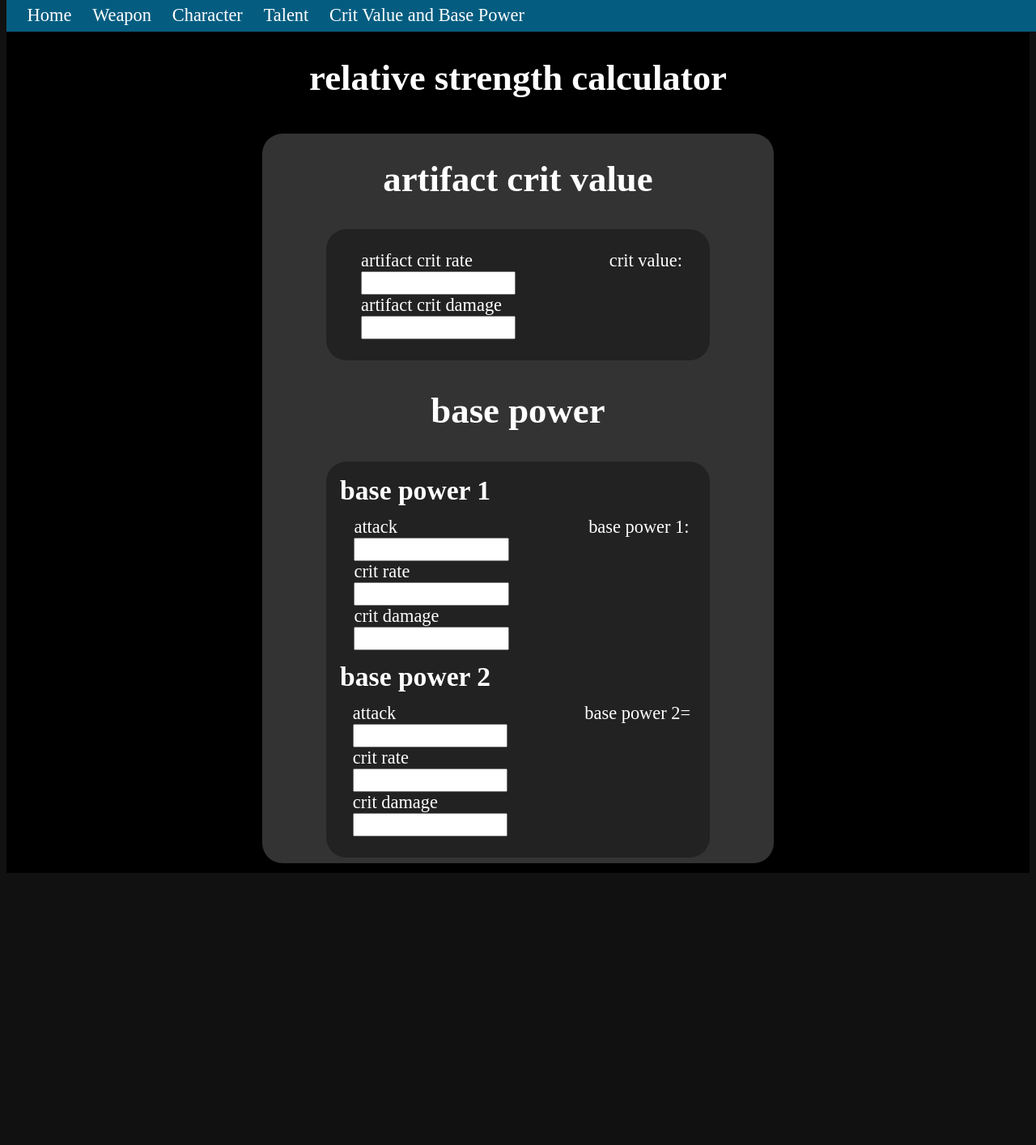
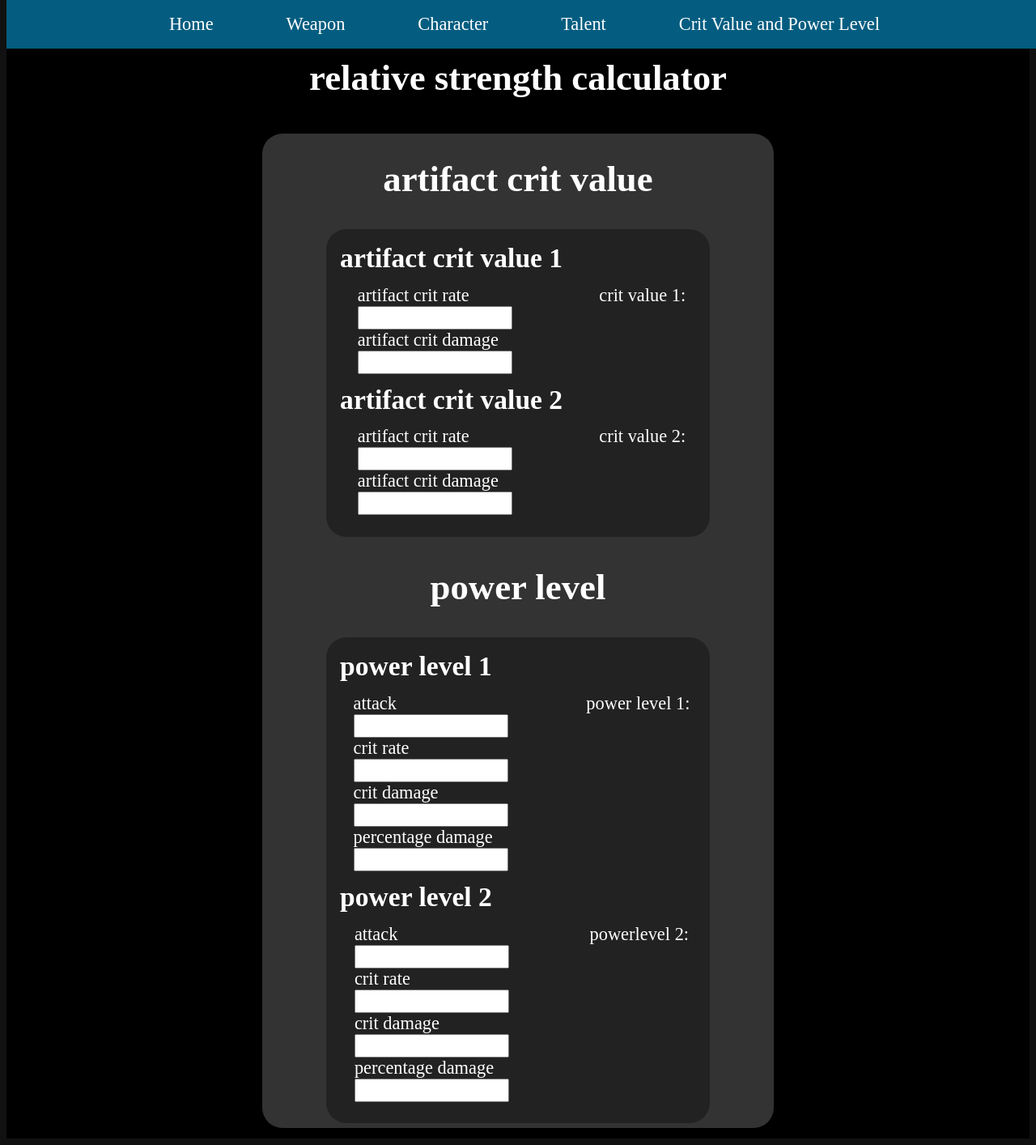
Before and after one commit to pongpwner/genshin-calculator, a React (Create React App) app: page /cv-base-power in a window 1280 px wide. Shown: the whole page at 81% size. Before the commit the page ends 1086 px from the top, so only its background shows below. Built offline with nearby package versions, Linux system fonts and the light colour scheme; the HTML template or start-up script is replaced by a standard one.

Commit message:
changed header, added cv2 for comparison purposes

```diff
--- a/src/components/header/header.component.jsx
+++ b/src/components/header/header.component.jsx
@@ -3,18 +3,28 @@ import "./header.styles.css";
 import { Link } from "react-router-dom";
 
 const Header = () => (
-  <div className="header">
-    <div
+  <header className="header">
+    <ul
       className="container
       "
     >
-      <Link to="/">Home</Link>
-      <Link to="/weapon">Weapon</Link>
-      <Link to="/character">Character</Link>
-      <Link to="/talent">Talent</Link>
-      <Link to="cv-base-power">Crit Value and Base Power</Link>
-    </div>
-  </div>
+      <li>
+        <Link to="/">Home</Link>
+      </li>
+      <li>
+        <Link to="/weapon">Weapon</Link>
+      </li>
+      <li>
+        <Link to="/character">Character</Link>
+      </li>
+      <li>
+        <Link to="/talent">Talent</Link>
+      </li>
+      <li>
+        <Link to="/cv-base-power">Crit Value and Power Level</Link>
+      </li>
+    </ul>
+  </header>
 );
 
 export default Header;
--- a/src/components/header/header.styles.css
+++ b/src/components/header/header.styles.css
@@ -1,19 +1,29 @@
 .header {
   display: flex;
   width: 100vw;
-  padding: 0.5%;
   position: absolute;
+  justify-content: center;
   top: 0;
   background-color: #045d80;
-  padding: 0.5% 2% 0.5% 2%;
+  height: 60px;
 }
 
 .container {
-  width: 50%;
+  width: 70%;
+  margin: 0;
+  padding: 0;
+  list-style-type: none;
   display: flex;
   justify-content: space-between;
+  align-items: center;
+}
+.container li {
+  padding: 1%;
 }
 a {
   text-decoration: none;
   color: white;
 }
+a:hover {
+  border-bottom: 2px solid white;
+}
--- a/src/components/talent-input/talent-input.component.jsx
+++ b/src/components/talent-input/talent-input.component.jsx
@@ -1,4 +1,4 @@
-import React from "react";
+import React, { useEffect } from "react";
 import FormInput from "../form-input/form-input.component";
 import FormDropdown from "../form-dropdown/form-dropdown.component";
 import CustomButton from "../custom-button/custom-button.component";
@@ -44,30 +44,38 @@ const TalentInput = ({
   greenTalent,
   blueTalent,
   purpleTalent,
-
-  greenTalentNeeded,
-  blueTalentNeeded,
-  purpleTalentNeeded,
-  moraNeeded,
   mora,
   commonMaterialWhite,
-  commonMaterialWhiteNeeded,
   commonMaterialGreen,
-  commonMaterialGreenNeeded,
   commonMaterialBlue,
-  commonMaterialBlueNeeded,
   bossMaterial,
-  bossMaterialNeeded,
   crown,
-  crownNeeded,
   handleSubmit,
   handleChange,
 }) => {
-  //   const handleChange = (event) => {
-  //     const { name, value } = event.target;
-  //     this.setState({ [name]: value });
-  //   };
-  console.log(greenTalent);
+  useEffect(
+    handleSubmit,
+
+    [
+      attackLv,
+      skillLv,
+      burstLv,
+      currentAttackLv,
+      currentSkillLv,
+      currentBurstLv,
+      greenTalent,
+      blueTalent,
+      purpleTalent,
+      mora,
+      commonMaterialWhite,
+      commonMaterialGreen,
+      commonMaterialBlue,
+      bossMaterial,
+      crown,
+      handleSubmit,
+    ]
+  );
+  console.log(skillLv);
   return (
     <div className="talent-input">
       <div className="input-container">
@@ -247,9 +255,6 @@ const TalentInput = ({
             />
           </div>
         </div>
-        <CustomButton onClick={handleSubmit} center>
-          Submit
-        </CustomButton>
       </div>
     </div>
   );
@@ -263,10 +268,10 @@ const mapStateToProps = (state) => ({
   selectPurpleTalentNeeded: selectPurpleTalentNeeded(state),
   moraNeeded: selectMoraNeeded(state),
   talentLv: selectTalentLv(state),
-  atkLv: selectAttackLv(state),
+  attackLv: selectAttackLv(state),
   skillLv: selectSkillLv(state),
   burstLv: selectBurstLv(state),
-  currentAtkLv: selectCurrentAttackLv(state),
+  currentAttackLv: selectCurrentAttackLv(state),
   currentSkillLv: selectCurrentSkillLv(state),
   currentBurstLv: selectCurrentBurstLv(state),
   commonMaterialWhite: selectCommonMaterialWhite(state),
--- a/src/components/weapon-input/weapon-input.component.jsx
+++ b/src/components/weapon-input/weapon-input.component.jsx
@@ -1,4 +1,4 @@
-import React from "react";
+import React, { useEffect } from "react";
 import "./weapon-input.styles.css";
 import FormDropdown from "../form-dropdown/form-dropdown.component";
 import CustomButton from "../custom-button/custom-button.component";
@@ -35,7 +35,30 @@ const WeaponInput = ({
   mora,
   handleSubmit,
   handleCurrentLevel,
-}) => (
+}) => {
+  useEffect(handleSubmit, [
+    rarity,
+    currentLevel,
+    currentRadioButton,
+    desiredLevel,
+    desiredRadioButton,
+    domainMaterialGreen,
+    domainMaterialBlue,
+    domainMaterialPurple,
+    domainMaterialOrange,
+    eliteMaterialGreen,
+    eliteMaterialBlue,
+    eliteMaterialPurple,
+    commonMaterialWhite,
+    commonMaterialGreen,
+    commonMaterialBlue,
+    whiteOre,
+    greenOre,
+    blueOre,
+    mora,
+    handleSubmit,
+  ]);
+  return (
     <div className="weapon-input">
       <div className="input-container">
         <div className="material-input-container">
@@ -129,7 +152,7 @@ const WeaponInput = ({
             rel="noopener noreferrer"
             href="https://genshin.honeyhunterworld.com/db/item/weapon-ascension-material-secondary-material/?lang=EN"
           >
-          Elite Material
+            Weapon Material
           </a>
           <div className="input-row">
             <FormInput
@@ -193,7 +216,7 @@ const WeaponInput = ({
             rel="noopener noreferrer"
             href="https://genshin.honeyhunterworld.com/db/item/weapon-exp-material/?lang=EN"
           >
-          Common Material
+            Enhancement Ore
           </a>
           <div className="input-row">
             <FormInput
@@ -238,11 +261,9 @@ const WeaponInput = ({
             ></FormInput>
           </div>
         </div>
-      <CustomButton onClick={handleSubmit} center>
-        Submit
-      </CustomButton>
       </div>
     </div>
   );
+};
 
 export default WeaponInput;
--- a/src/pages/cv-base-power/cv-base-power.component.jsx
+++ b/src/pages/cv-base-power/cv-base-power.component.jsx
@@ -9,28 +9,38 @@ class CVBasePower extends React.Component {
       artifactCR: "",
       artifactCD: "",
       critValue: "",
+      artifactCR2: "",
+      artifactCD2: "",
+      critValue2: "",
       atk1: "",
       cr1: "",
       cd1: "",
+      pd1: "",
       bp1: "",
       atk2: "",
       cr2: "",
       cd2: "",
+      pd2: "",
       bp2: "",
     };
     this.handleChange = this.handleChange.bind(this);
   }
   calculateCritValue() {
-    const { artifactCD, artifactCR } = this.state;
+    const { artifactCD, artifactCR, artifactCD2, artifactCR2 } = this.state;
     return this.setState({
       critValue: Number(artifactCD) + Number(artifactCR) * 2,
+      critValue2: Number(artifactCD2) + Number(artifactCR2) * 2,
     });
   }
   calculateBasePower() {
-    const { atk1, atk2, cd1, cd2, cr1, cr2 } = this.state;
+    const { atk1, atk2, cd1, cd2, cr1, cr2, pd1, pd2 } = this.state;
     this.setState({
-      bp1: (atk1 * (cr1 / 100) * (cd1 / 100)).toFixed(5),
-      bp2: (atk2 * (cr2 / 100) * (cd2 / 100)).toFixed(5),
+      bp1: (atk1 * (1 + (cr1 / 100) * (cd1 / 100)) * (1 + pd1 / 100)).toFixed(
+        5
+      ),
+      bp2: (atk2 * (1 + (cr2 / 100) * (cd2 / 100)) * (1 + pd2 / 100)).toFixed(
+        5
+      ),
     });
   }
   handleChange(event) {
@@ -46,6 +56,8 @@ class CVBasePower extends React.Component {
     const {
       artifactCR,
       artifactCD,
+      artifactCR2,
+      artifactCD2,
       atk1,
       atk2,
       cd1,
@@ -54,7 +66,10 @@ class CVBasePower extends React.Component {
       cr2,
       bp1,
       bp2,
+      pd1,
+      pd2,
       critValue,
+      critValue2,
     } = this.state;
 
     return (
@@ -63,6 +78,7 @@ class CVBasePower extends React.Component {
         <div className="content">
           <h1>artifact crit value </h1>
           <div className="main-section">
+            <h2>artifact crit value 1</h2>
             <div className="section">
               <div className="inputs">
                 <FormInputWithLabel
@@ -82,14 +98,37 @@ class CVBasePower extends React.Component {
                 />
               </div>
               <div className="results">
-                crit value:<span className="result">{critValue}</span>
+                crit value 1:<span className="result">{critValue}</span>
+              </div>
+            </div>
+            <h2>artifact crit value 2</h2>
+            <div className="section">
+              <div className="inputs">
+                <FormInputWithLabel
+                  type="number"
+                  name="artifactCR2"
+                  value={artifactCR2}
+                  label="artifact crit rate"
+                  handleChange={this.handleChange}
+                />
+
+                <FormInputWithLabel
+                  type="number"
+                  name="artifactCD2"
+                  value={artifactCD2}
+                  label="artifact crit damage"
+                  handleChange={this.handleChange}
+                />
+              </div>
+              <div className="results">
+                crit value 2:<span className="result">{critValue2}</span>
               </div>
             </div>
           </div>
 
-          <h1>base power </h1>
+          <h1>power level </h1>
           <div className="main-section">
-            <h2> base power 1 </h2>
+            <h2> power level 1 </h2>
             <div className="section">
               <div className="inputs">
                 <FormInputWithLabel
@@ -115,13 +154,20 @@ class CVBasePower extends React.Component {
                   label="crit damage"
                   handleChange={this.handleChange}
                 />
+                <FormInputWithLabel
+                  type="number"
+                  name="pd1"
+                  value={pd1}
+                  label="percentage damage"
+                  handleChange={this.handleChange}
+                />
               </div>
               <div className="results">
-                base power 1:<span className="result">{bp1}</span>
+                power level 1:<span className="result">{bp1}</span>
               </div>
             </div>
 
-            <h2>base power 2</h2>
+            <h2>power level 2</h2>
 
             <div className="section">
               <div className="inputs">
@@ -148,9 +194,16 @@ class CVBasePower extends React.Component {
                   label="crit damage"
                   handleChange={this.handleChange}
                 />
+                <FormInputWithLabel
+                  type="number"
+                  name="pd2"
+                  value={pd2}
+                  label="percentage damage"
+                  handleChange={this.handleChange}
+                />
               </div>
               <div className="results">
-                base power 2=<span className="result">{bp2}</span>
+                powerlevel 2:<span className="result">{bp2}</span>
               </div>
             </div>
           </div>
--- a/src/pages/weapon/weapon.component.jsx
+++ b/src/pages/weapon/weapon.component.jsx
@@ -20,27 +20,27 @@ class Weapon extends React.Component {
     super(props);
 
     this.state = {
-      mora: 0,
+      mora: "",
       rarity: "threeStar",
       currentLevel: 0,
       desiredLevel: 7,
-      domainMaterialOrange: 0,
-      domainMaterialPurple: 0,
-      domainMaterialBlue: 0,
-      domainMaterialGreen: 0,
-      eliteMaterialPurple: 0,
-      eliteMaterialBlue: 0,
-      eliteMaterialGreen: 0,
-      commonMaterialWhite: 0,
-      commonMaterialGreen: 0,
-      commonMaterialBlue: 0,
+      domainMaterialOrange: "",
+      domainMaterialPurple: "",
+      domainMaterialBlue: "",
+      domainMaterialGreen: "",
+      eliteMaterialPurple: "",
+      eliteMaterialBlue: "",
+      eliteMaterialGreen: "",
+      commonMaterialWhite: "",
+      commonMaterialGreen: "",
+      commonMaterialBlue: "",
       domainMaterialOrangeNeeded: 0,
       domainMaterialPurpleNeeded: 0,
       domainMaterialBlueNeeded: 0,
       domainMaterialGreenNeeded: 0,
-      eliteMaterialPurpleNeeded: 0,
-      eliteMaterialBlueNeeded: 0,
-      eliteMaterialGreenNeeded: 0,
+      eliteMaterialPurpleNeeded: "",
+      eliteMaterialBlueNeeded: "",
+      eliteMaterialGreenNeeded: "",
       commonMaterialWhiteNeeded: 0,
       commonMaterialGreenNeeded: 0,
       commonMaterialBlueNeeded: 0,
@@ -57,9 +57,9 @@ class Weapon extends React.Component {
       moraNeeded: 0,
       currentAscension: 0,
       desiredAscension: 6,
-      blueOre: 0,
-      greenOre: 0,
-      whiteOre: 0,
+      blueOre: "",
+      greenOre: "",
+      whiteOre: "",
       blueOreNeeded: 0,
       currentRadioButton: 0,
       desiredRadioButton: 0,
@@ -96,7 +96,7 @@ class Weapon extends React.Component {
           ],
         },
         {
-          mainHeader: "Elite Materials",
+          mainHeader: "Weapon Materials",
           type: 2,
           id: 3,
           header1: "Materials Needed",
@@ -817,6 +817,7 @@ class Weapon extends React.Component {
       this.state.rarity
     );
   };
+
   render() {
     const {
       domainMaterialOrange,
--- a/src/redux/talent/talent.reducer.jsx
+++ b/src/redux/talent/talent.reducer.jsx
@@ -1,5 +1,5 @@
 import { TalentActionTypes } from "./talent.types";
-import { submit } from "./talent.utils";
+
 import TALENT_DATA from "../../pages/talent/talent.data";
 const INITIAL_STATE = {
   currentAttackLv: 1,
@@ -9,7 +9,7 @@ const INITIAL_STATE = {
   skillLv: 1,
   burstLv: 1,
   moraNeeded: 0,
-  mora: 0,
+  mora: "",
   greenTalentNeeded: 0,
   blueTalentNeeded: 0,
   purpleTalentNeeded: 0,
@@ -23,14 +23,14 @@ const INITIAL_STATE = {
   commonMaterialGreenRemaining: 0,
   commonMaterialBlueRemaining: 0,
   bossMaterialNeeded: 0,
-  greenTalent: 0,
-  blueTalent: 0,
-  purpleTalent: 0,
-  commonMaterialWhite: 0,
-  commonMaterialGreen: 0,
-  commonMaterialBlue: 0,
-  bossMaterial: 0,
-  crown: 0,
+  greenTalent: "",
+  blueTalent: "",
+  purpleTalent: "",
+  commonMaterialWhite: "",
+  commonMaterialGreen: "",
+  commonMaterialBlue: "",
+  bossMaterial: "",
+  crown: "",
   crownNeeded: 0,
   talentLv: [
     { label: "1", value: 1 },
```
Lines whose indentation alone changed are shown as unchanged.
